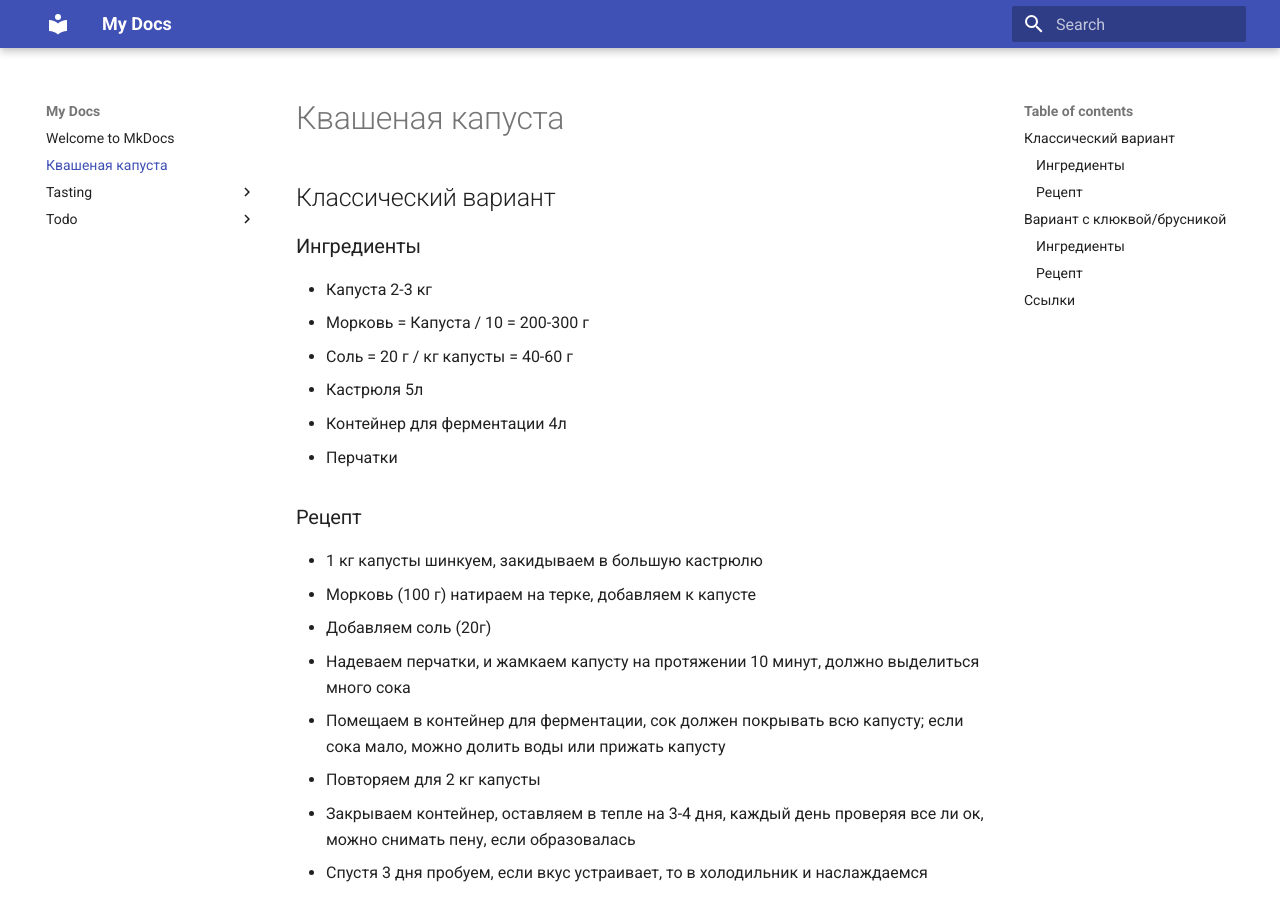
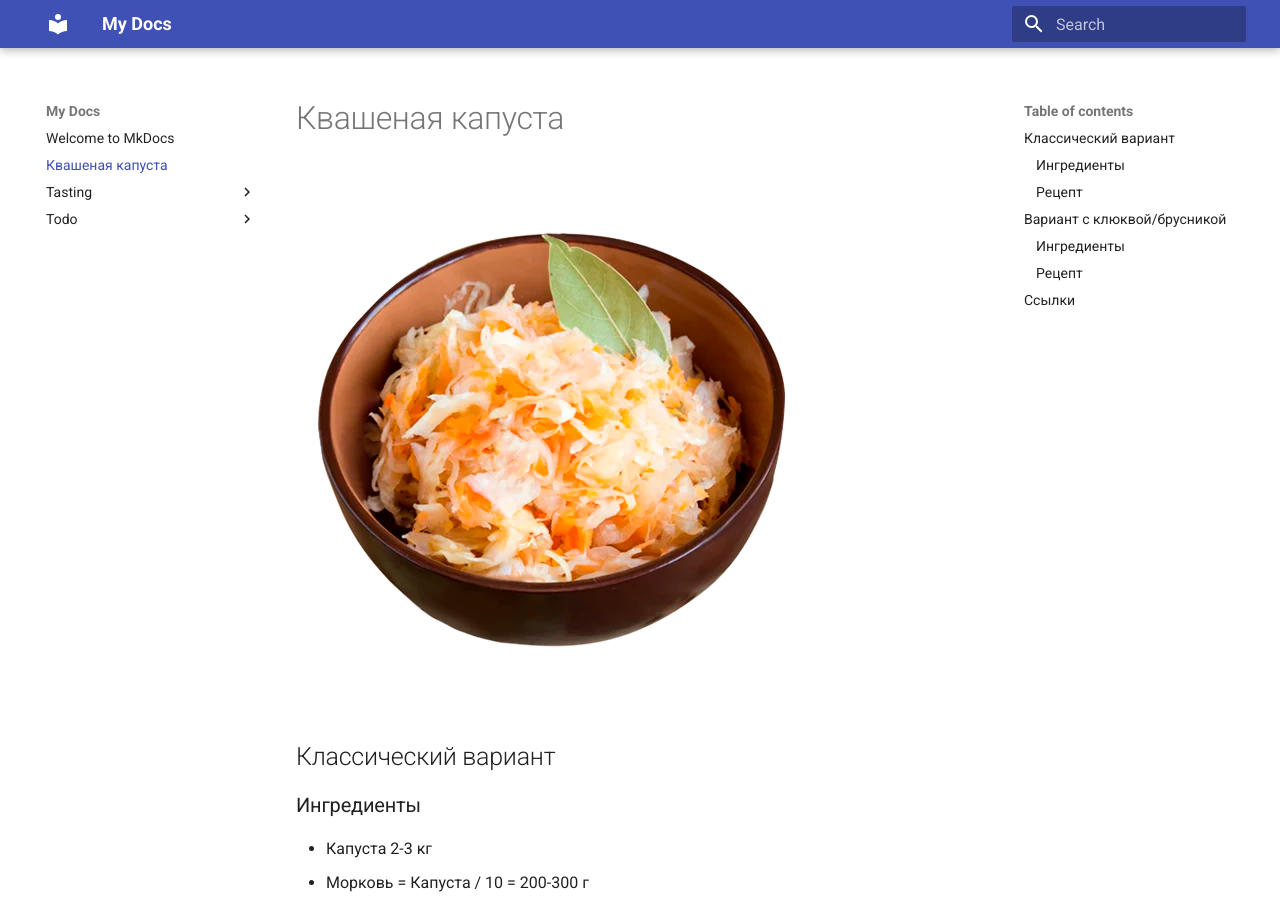
Before and after one commit to potykion/potyk-food, an MkDocs documentation site: the page built from docs/fermented-cabbage.md, in a window 1280 px wide and 900 px high. Built offline with MkDocs 1.6.1 and Material for MkDocs 9.7.7, drawn with Linux system fonts in a browser that asks for light colours.

Commit message:
fermented-cabbage.md

```diff
--- a/docs/fermented-cabbage.md
+++ b/docs/fermented-cabbage.md
@@ -1,4 +1,6 @@
 # Квашеная капуста
+
+![cae8624a-8d59-482e-ac10-412e1c6911ad.webp](img/cae8624a-8d59-482e-ac10-412e1c6911ad.webp)
 
 ## Классический вариант
 
```
Also changed, not shown: docs/img/cae8624a-8d59-482e-ac10-412e1c6911ad.webp (added).
